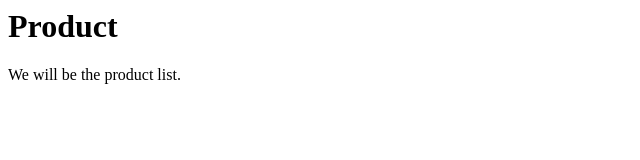
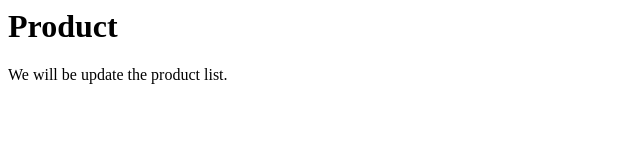
Before and after one commit to rawikumarp/samplewebsite, a plain HTML site: page products.html in a window 1280 px wide. Shown: the full height of the page, 0-640 px from the left. Drawn offline with Linux system fonts and the light colour scheme.

Commit message:
Update products.html
updated products.html

```diff
--- a/products.html
+++ b/products.html
@@ -2,6 +2,6 @@
     <title>Welcome to Product</title>
     <body>
         <h1>Product</h1>
-        <p>We will be the product list.</p>
+        <p>We will be update the product list.</p>
     </body>
 </html>
```
